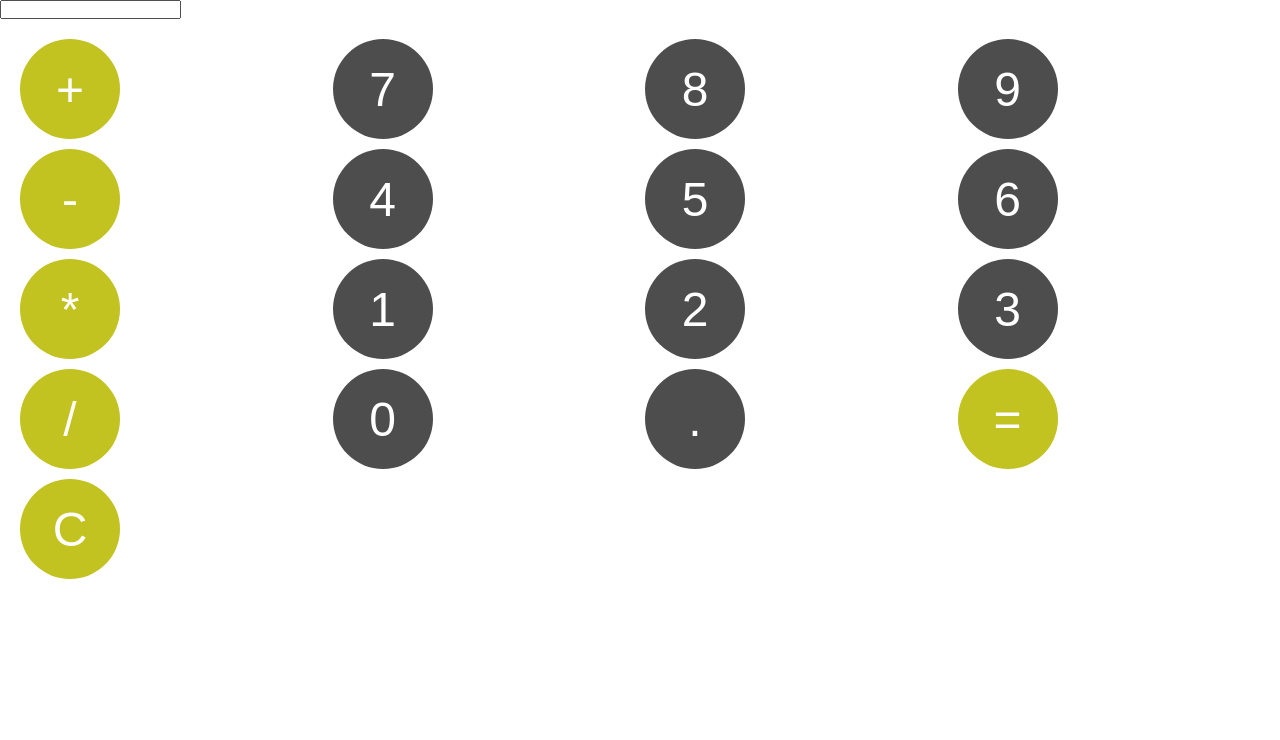
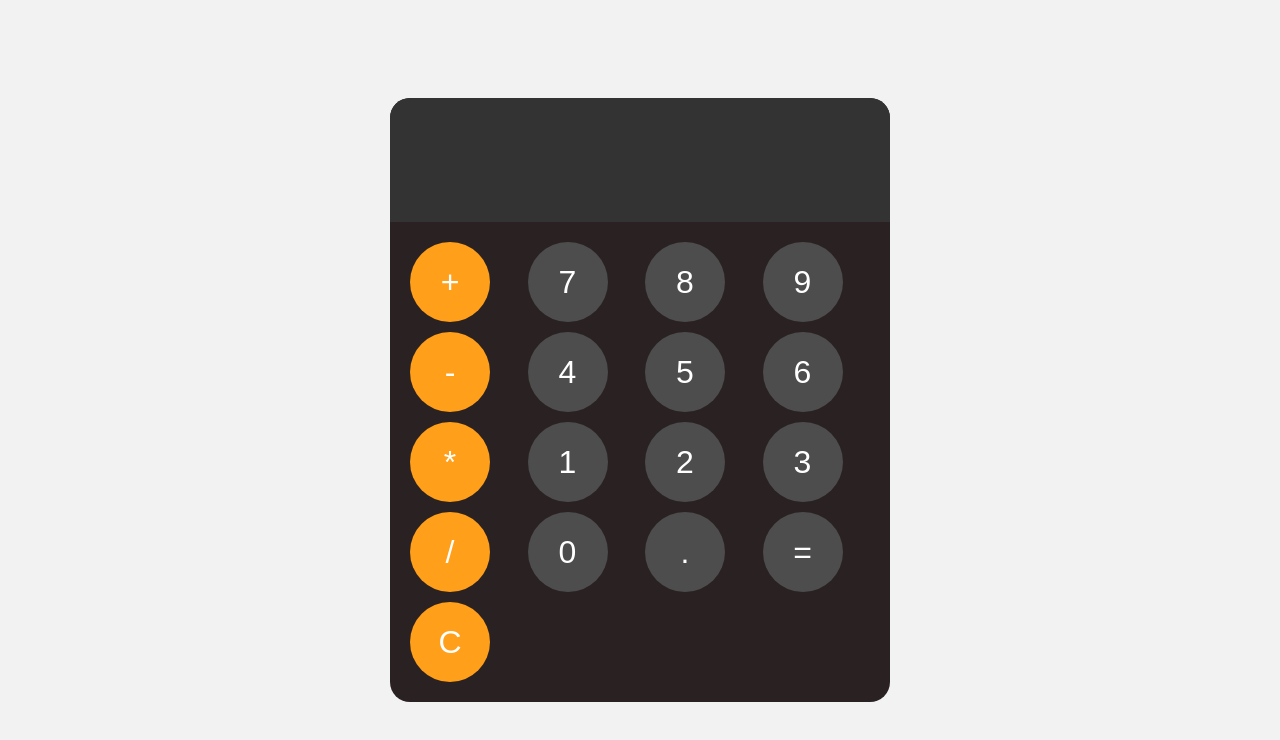
Before and after one commit to MFaizanali2/create-calculator-js, a plain HTML site: page index.html in a window 1280 px wide. Drawn offline with Linux system fonts and the light colour scheme.

Commit message:
incomplete
continue

```diff
--- a/app.js
+++ b/app.js
@@ -1,6 +1,7 @@
+const display = document.getElementById("display");
 
-function btn(){
-
+function btn(input){
+    display.value += input;
 }
 
 function calculate(){
--- a/index.html
+++ b/index.html
@@ -28,7 +28,7 @@
         <button onclick="btn('/')" id="change">/</button>
         <button onclick="btn('0')">0</button>
         <button onclick="btn('.')">.</button>
-        <button onclick="calculate('=')" id="change">=</button>
+        <button onclick="calculate('=')">=</button>
         <button onclick="clear('C')" id="change">C</button>
         </div>
     </div>
--- a/style.css
+++ b/style.css
@@ -8,25 +8,56 @@ html,body{
     height: 100%;
     font-family: sans-serif;
 }
+body{
+    display: flex;
+    justify-content: center;
+    align-items: center;
+    background-color: hsl(0,0%,95%);
+    height: 100vh;
+}
+#container{
+    font-family: sans-serif;
+    background-color: hsl(0, 10%, 15%);
+    max-width: 500px;
+    border-radius: 20px;
+}
 #key{
     display: grid;
     grid-template-columns: repeat(4, 1fr);
     gap: 10px;
     padding: 20px;
 }
+#display{
+    width: 100%;
+    text-align: left;
+    padding: 25px;
+    font-size: 4rem;
+    border: none;
+    font-weight: bolder;
+    background-color: hsl(0,0%,20%);
+    border-radius: 20px 20px 0px 0px;
+    color: #fff;
+    outline: none;
+}
 button{
-    width: 100px;
-    height: 100px;
+    width: 80px;
+    height: 80px;
     background-color: hsl(0,0%,30%);
     cursor: pointer;
-    font-size: 3rem;
+    font-size: 2rem;
     border-radius: 50%;
     border: none;
     color: #fff;
 }
+button:hover{
+    background-color: hsl(0, 0%, 40%);
+}
+button:active{
+    background-color: hsl(0, 0%, 50%);
+}
 #change{
-    background-color: rgb(194, 194, 33);
+    background-color: hsl(35, 100%, 55%);
 }
-button:hover{
-    background-color: hsl(0, 0%, 20%);
+#change:hover{
+    background-color: hsl(35, 100%, 65%);
 }
```
